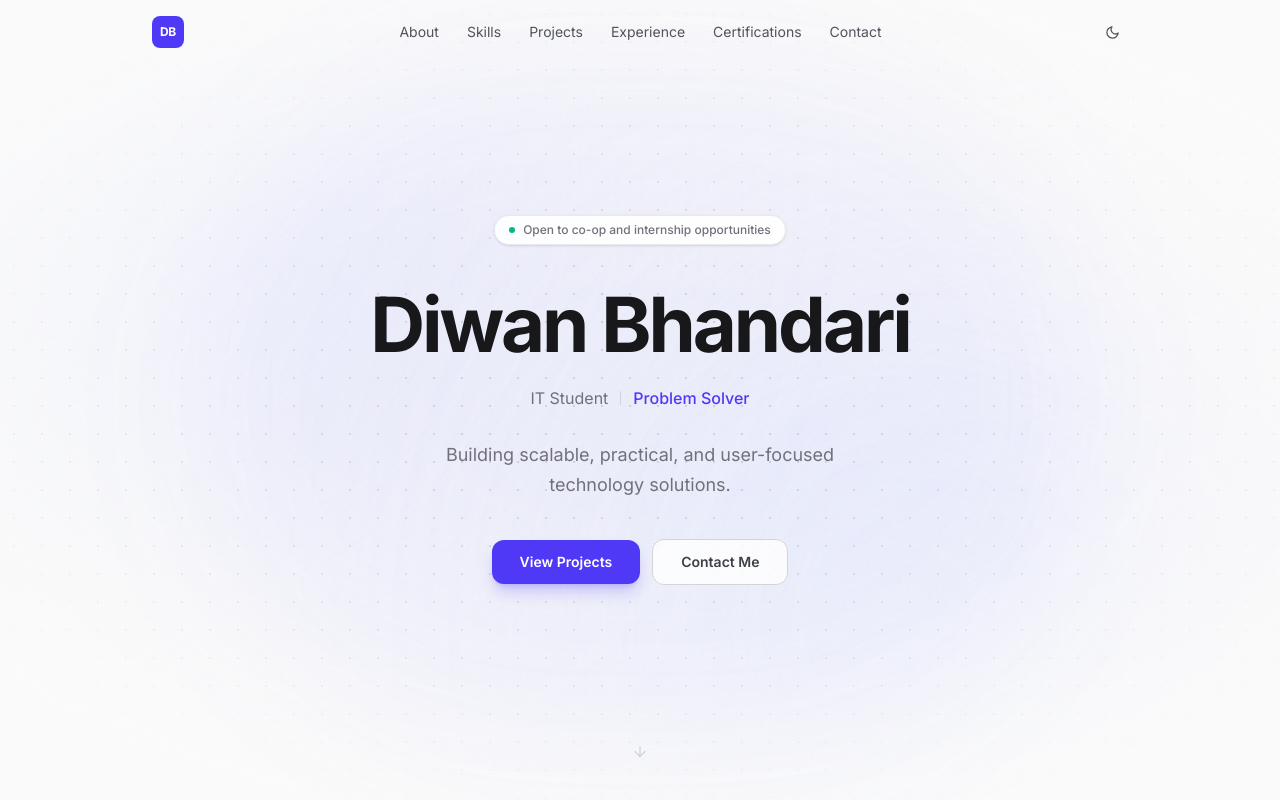
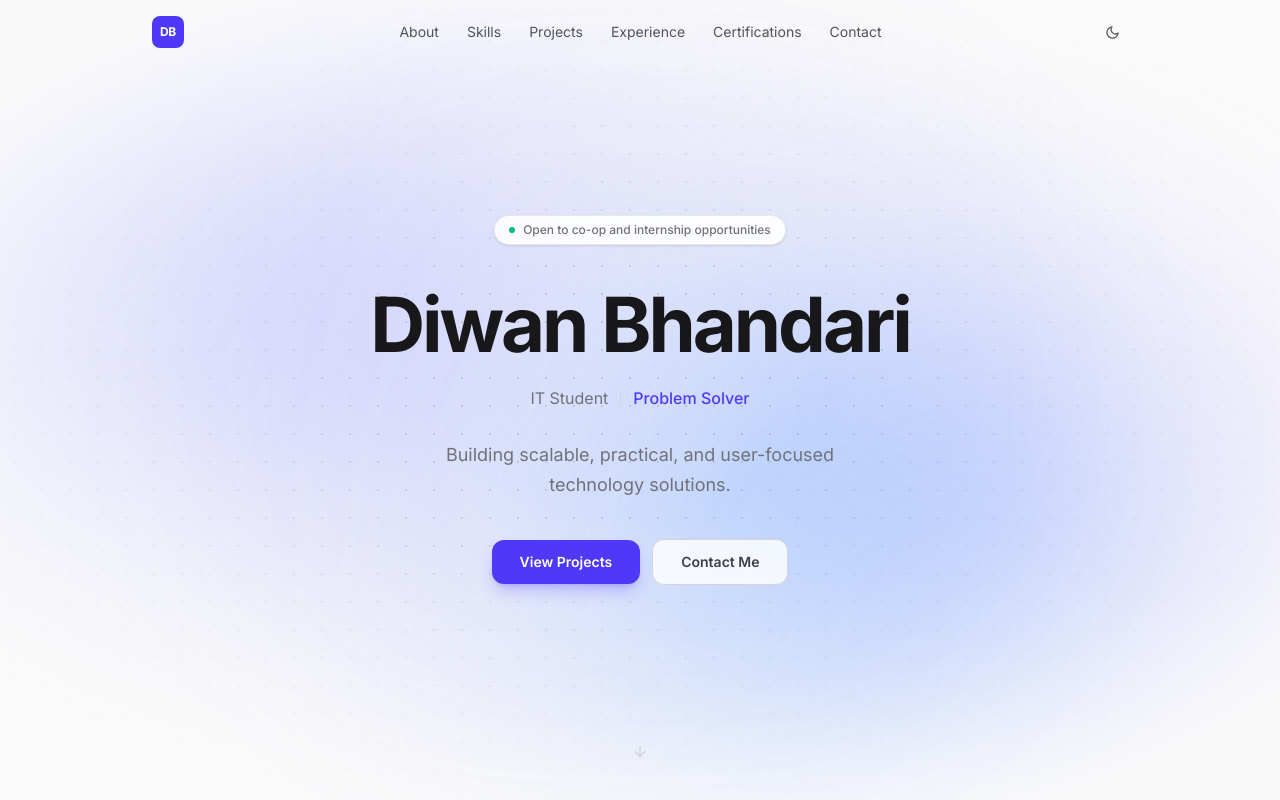
Before and after one commit to Diwan01/portfolio, a React (Vite) app: page / in a window 1280 px wide. Both pictures are taken after a click on the button 1112 px from the left and 32 px from the top of the page. Shown: the top 800 px of the page. Built offline with nearby package versions, Linux system fonts and the light colour scheme.

Commit message:
Strengthen light mode orb saturation and opacity

```diff
--- a/src/components/AnimatedBackground.jsx
+++ b/src/components/AnimatedBackground.jsx
@@ -7,7 +7,7 @@ export default function AnimatedBackground() {
       <motion.div
         className="absolute top-[-35%] left-[-25%] w-[700px] h-[700px] rounded-full
           blur-[180px]
-          bg-indigo-200/35 dark:bg-indigo-600/22"
+          bg-indigo-400/55 dark:bg-indigo-600/22"
         animate={{ x: [0, 100, -50, 0], y: [0, 80, 120, 0] }}
         transition={{ duration: 24, repeat: Infinity, ease: 'easeInOut' }}
       />
@@ -16,7 +16,7 @@ export default function AnimatedBackground() {
       <motion.div
         className="absolute bottom-[-40%] right-[-25%] w-[800px] h-[800px] rounded-full
           blur-[180px]
-          bg-violet-200/30 dark:bg-purple-700/20"
+          bg-violet-400/50 dark:bg-purple-700/20"
         animate={{ x: [0, -100, 40, 0], y: [0, -60, -120, 0] }}
         transition={{ duration: 30, repeat: Infinity, ease: 'easeInOut' }}
       />
@@ -25,7 +25,7 @@ export default function AnimatedBackground() {
       <motion.div
         className="absolute top-[40%] left-[45%] w-[500px] h-[500px] rounded-full
           blur-[160px]
-          bg-sky-200/20 dark:bg-fuchsia-700/12"
+          bg-sky-400/35 dark:bg-fuchsia-700/12"
         animate={{ x: [0, 80, -80, 0], y: [0, 50, -50, 0] }}
         transition={{ duration: 26, repeat: Infinity, ease: 'easeInOut' }}
       />
@@ -35,7 +35,7 @@ export default function AnimatedBackground() {
         className="absolute inset-0 pointer-events-none dark:opacity-0 transition-opacity duration-500"
         style={{
           background:
-            'radial-gradient(ellipse 90% 80% at 50% 50%, transparent 40%, rgba(250,250,250,0.85) 100%)',
+            'radial-gradient(ellipse 95% 85% at 50% 50%, transparent 50%, rgba(250,250,250,0.65) 100%)',
         }}
       />
 
```
